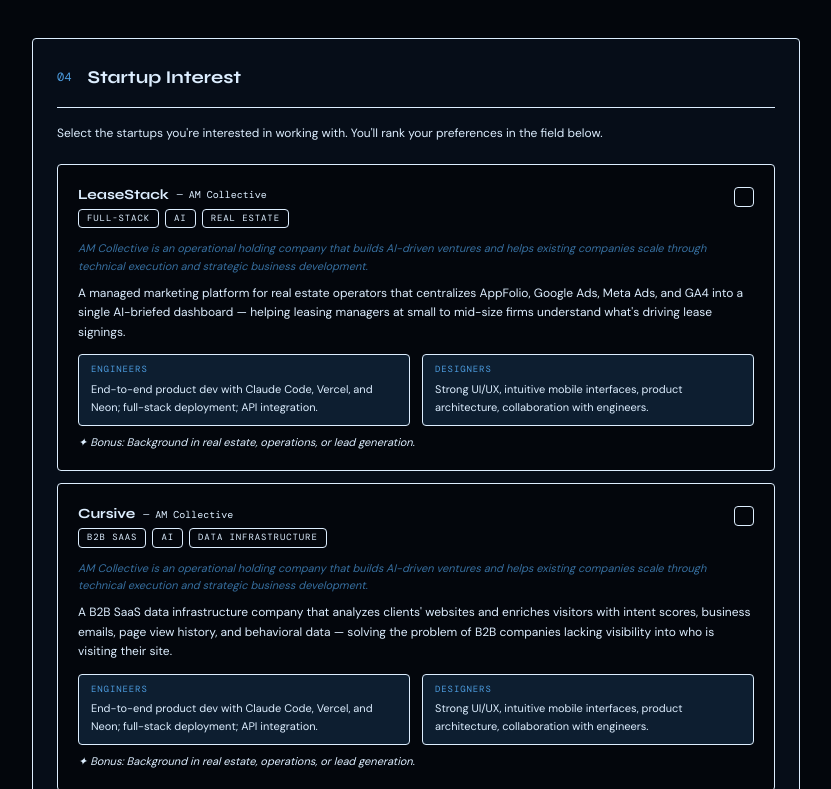
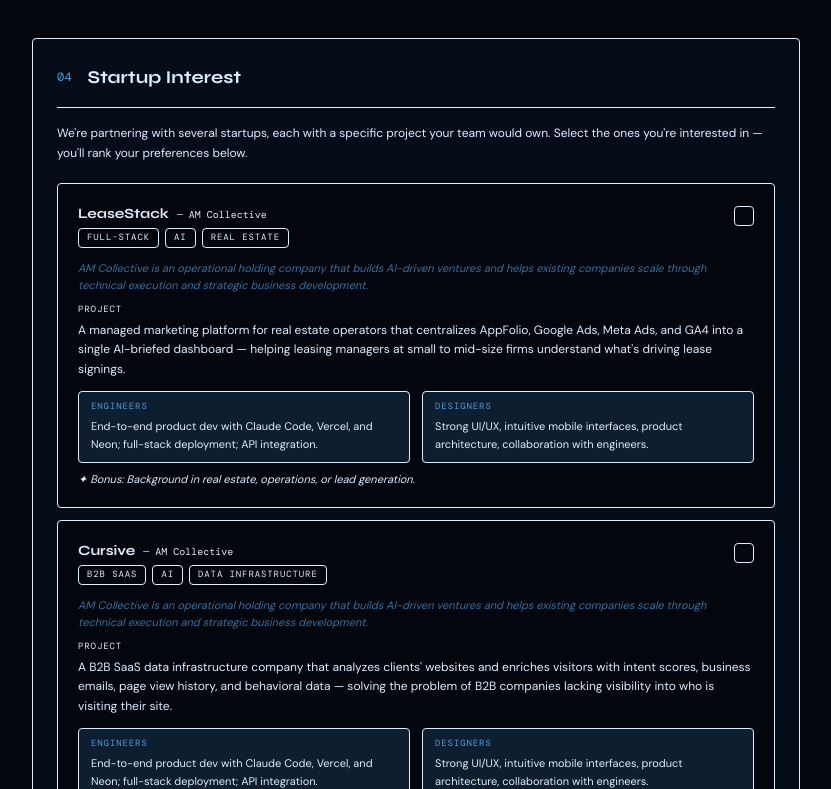
Before and after one commit to nubostonacm/nuacm_website, a Next.js app: page /apply in a window 1280 px wide. Shown: the part 2551-3340 px from the top of the page, without its empty margins (224-1055 px from the left). Built offline with nearby package versions, Linux system fonts and the light colour scheme; a web font is replaced by a local one.

Commit message:
updated form with project title

```diff
--- a/src/app/apply/page.tsx
+++ b/src/app/apply/page.tsx
@@ -521,7 +521,7 @@
               <div className="border border-acm-border bg-acm-dark p-6 rounded-sm space-y-5">
                 <SectionHeader num="04" title="Startup Interest" />
                 <p className="text-xs text-acm-muted -mt-2 leading-relaxed">
-                  Select the startups you're interested in working with. You'll rank your preferences in the field below.
+                  We're partnering with several startups, each with a specific project your team would own. Select the ones you're interested in — you'll rank your preferences below.
                 </p>
 
                 <div className="space-y-3">
@@ -583,9 +583,10 @@
                         <p className="text-[11px] text-acm-blue-sky/70 leading-relaxed mb-2 italic">
                           {s.about}
                         </p>
-                        <p className="text-xs text-acm-muted leading-relaxed mb-3">
-                          {s.description}
-                        </p>
+                        <div className="mb-3">
+                          <p className="font-mono text-[9px] tracking-widest uppercase text-acm-faint mb-1">Project</p>
+                          <p className="text-xs text-acm-muted leading-relaxed">{s.description}</p>
+                        </div>
 
                         <div className="grid grid-cols-1 sm:grid-cols-2 gap-3">
                           <div className="bg-acm-surface border border-acm-border rounded-sm px-3 py-2">
```
